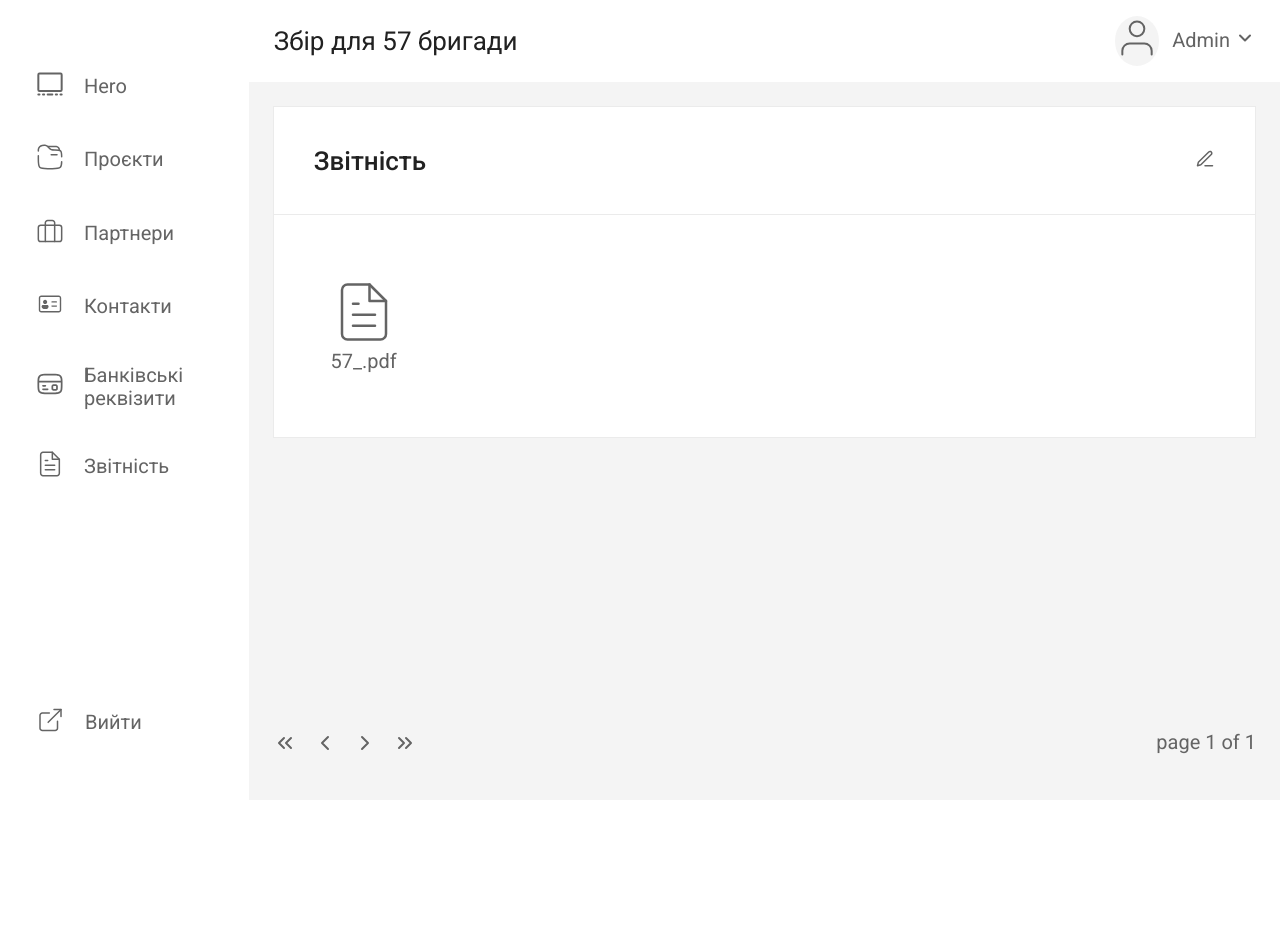
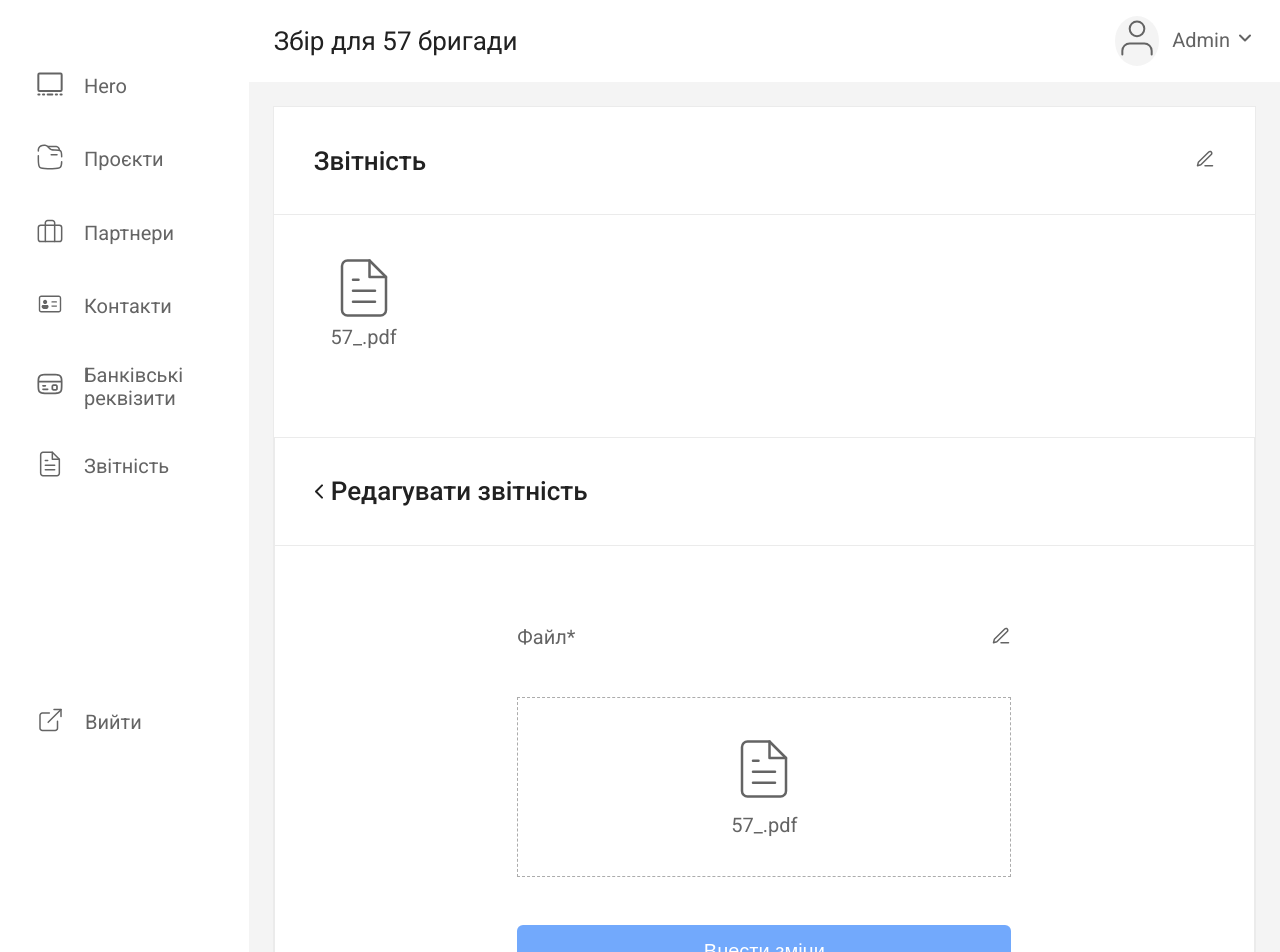
Before and after one commit to baza-trainee/dokoopy-frontend, a React (Vite) app: page /admin/reporting in a window 1280 px wide. Shown: the top 952 px of the page. Before the commit the page ends 800 px from the top, so only its background shows below. Built offline with nearby package versions, Linux system fonts and the light colour scheme.

Commit message:
edit report

```diff
--- a/src/pages/admin-pages/AdminReporting.jsx
+++ b/src/pages/admin-pages/AdminReporting.jsx
@@ -1,5 +1,6 @@
 import fileText from "../../assets/icon/filetext.svg";
 import { EditIcon } from "../../assets/icon/EditIcon";
+import {EditReporting} from "../../pages/admin-pages/editPage/EditReport"
 
 export const AdminReporting = () => {
    const reportingData =[
@@ -20,7 +21,7 @@ export const AdminReporting = () => {
                   <h2>Звітність</h2>
                </div>
                <div className="reporting-container-button">
-                  <button><EditIcon/></button>
+                  <button className="edit-icon-btn"><EditIcon/></button>
                </div>
             </div>
             <ul className="reporting-files">
@@ -32,7 +33,8 @@ export const AdminReporting = () => {
                   </div>
                   </li>
                ))}
-            </ul>
+         </ul>
+         <EditReporting/>
          </div>
    );
 };
--- /dev/null
+++ b/src/pages/admin-pages/editPage/EditReport.jsx
@@ -0,0 +1,31 @@
+import React from 'react';
+import { PageHeader } from "../../../components/admin-components/PageHeader";
+import fileText from "../../../assets/icon/filetext.svg";
+import { EditIcon } from "../../../assets/icon/EditIcon";
+
+export const EditReporting = () => {
+   const reportingData = {
+      id: 1,
+      name: '57_.pdf',
+      imgIcon: fileText
+   };
+
+   return (
+      <section className="edit-report-container">
+         <PageHeader title={"Редагувати звітність"} />
+         <div className='edit-report-form'>
+            <div className='edit-reporting-title-wrap'>
+               <h2>Файл*</h2>
+               <div className="reporting-container-button">
+                  <button className="edit-icon-btn"><EditIcon /></button>
+               </div>
+            </div>
+            <div className="edit-reporting-cards">
+               <img src={reportingData.imgIcon} alt={reportingData.name} style={{ cursor: 'pointer' }}/>
+               <p>{reportingData.name}</p>
+            </div>
+            <button className="admin-button" onClick={reportingData}>Внести зміни</button>
+         </div>
+      </section>
+   );
+};
--- a/src/styles/components/admin/_admin-common.scss
+++ b/src/styles/components/admin/_admin-common.scss
@@ -70,7 +70,7 @@
    align-items: center;
 
    width: 100%;
-   margin: 40px 0;
+   // margin: 40px 0;
    padding: 15px;
 
    background-color: var(--admin-button-main);
--- a/src/styles/components/admin/_admin-contacts.scss
+++ b/src/styles/components/admin/_admin-contacts.scss
@@ -283,7 +283,7 @@
 
 .edit-contact-form{
    width: 494px;
-   padding: 40px 0 26px 40px;
+   padding: 40px 40px 26px;
 
 }
 
--- a/src/styles/components/admin/_admin_reporting.scss
+++ b/src/styles/components/admin/_admin_reporting.scss
@@ -38,7 +38,6 @@
     border: none;
 }
 .reporting-files{
-    display: flex;
     width: 100%;
     height: 222px;
     padding: 40px;
@@ -71,3 +70,58 @@
         display: none;
     }
 }
+
+.edit-report-container {
+display: flex;
+    padding-bottom: 0px;
+    flex-direction: column;
+    align-items: center;
+    gap: 40px;
+    padding-bottom: 40px;
+    border: 1px solid var(--light_grey, #EBEBEB);
+    background: var(--white, #FFF);
+}
+
+.edit-report-form{
+    display: flex;
+    width: 494px;
+    flex-direction: column;
+    align-items: center;
+    gap: 48px;
+
+}
+
+.edit-reporting-title-wrap{
+    display: flex;
+    justify-content: space-between;
+    align-items: center;
+    align-self: stretch;
+}
+
+.edit-content-wrap{
+    display: flex;
+    flex-direction: column;
+    align-items: center;
+    gap: 48px;
+}
+
+.edit-reporting-container{
+    display: flex;
+    padding: 38px 213px;
+    align-items: center;
+    align-self: stretch;
+}
+
+.edit-reporting-cards{
+    display: flex;
+    flex-direction: column;
+    padding: 38px 213px;
+    align-items: center;
+    gap: 12px;
+    align-self: stretch;
+    border: 1px dashed var(--inputs_color, #ACACAC);
+}
+
+.edit-icon-btn{
+    cursor: pointer;
+}
```
